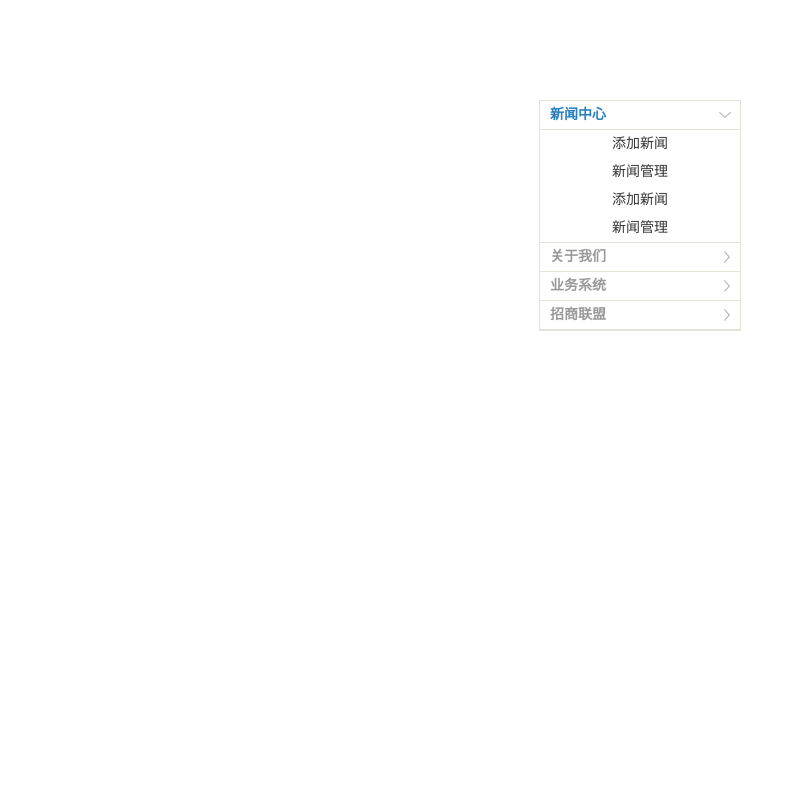
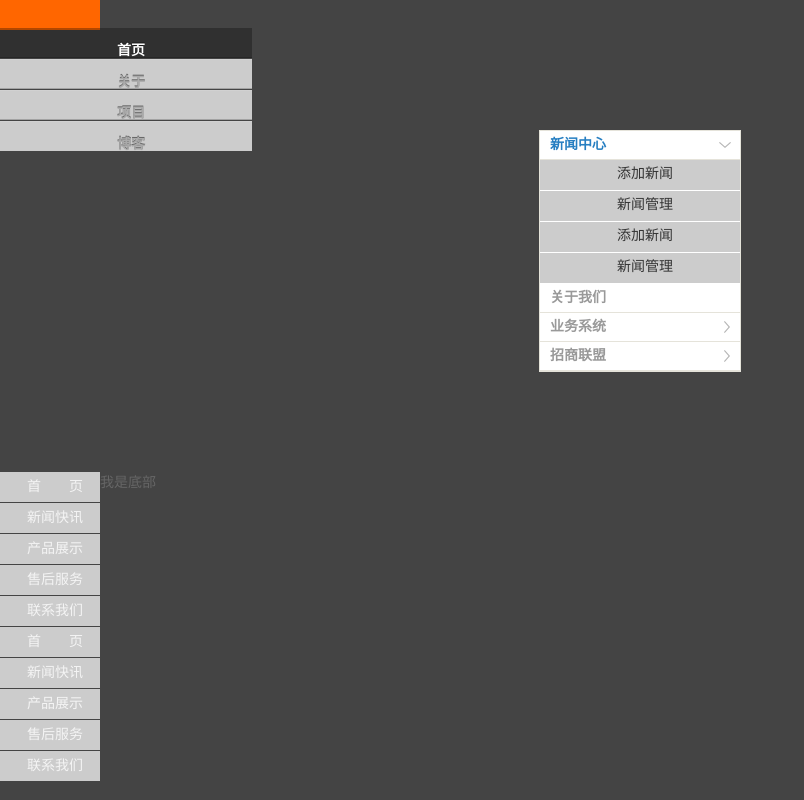
Before and after one commit to songxingguo/nav, a plain HTML site: page index.html in a window 1280 px wide. Shown: the whole page, without its empty margins (0-804 px from the left). Drawn offline with Linux system fonts and the light colour scheme; files that its build step writes are made by us from their sources.

Commit message:
添加垂直和水平导航

```diff
--- /dev/null
+++ b/css/header.css
@@ -0,0 +1,2 @@
+
+/* 头部导航 */
--- a/css/more.css
+++ b/css/more.css
@@ -4,6 +4,7 @@
     width: 200px;
     border: solid 1px #e5e3da;
     margin: 100px auto;
+    background-color: #fff;
 }
 .subNav {
     border-bottom: solid 1px #e5e3da;
--- /dev/null
+++ b/css/nav.css
@@ -0,0 +1,27 @@
+
+/* reset */
+* {
+   margin: 0;
+   padding: 0;
+   font-size: 14px;
+}
+/* reset */
+ul {
+  list-style:  none; /* 清除列表元素样式 */
+  width: 100px;
+}
+a {
+  text-decoration: none; /* 去掉 a 标签下划线 */
+  display: block; /* 将 a 标签变成块级元素 */
+  height: 30px;
+  line-height: 30px;
+  width: 100px;
+  background-color: #ccc;
+  margin-bottom: 1px;
+  /* padding-left: 10px; */
+  text-indent: 10px; /* 文本缩略 与 padding 等价但总体少了 10px*/
+}
+a:hover {
+  background-color: #f60;
+  color: fff;
+}
--- /dev/null
+++ b/css/navigation.css
@@ -0,0 +1,28 @@
+/* reset */
+* {
+   margin: 0;
+   padding: 0;
+   font-size: 14px;
+}
+/* reset */
+ul {
+  list-style:  none; /* 清除列表元素样式 */
+/*   width: 100px; */ /* 去掉 */
+}
+li {
+  float: left; /* 添加浮动 */
+}
+a {
+  text-decoration: none; /* 去掉 a 标签下划线 */
+  display: block; /* 将 a 标签变成块级元素 */
+  height: 30px;
+  line-height: 30px;
+  width: 100px;
+  background-color: #ccc;
+  margin-bottom: 1px;
+  text-align: center; /* 文本水平居中对齐 */
+}
+a:hover {
+  background-color: #f60;
+  color: fff;
+}
--- a/index.html
+++ b/index.html
@@ -3,25 +3,50 @@
 <head>
     <meta charset="utf-8">
     <title>响应式导航</title>
-    <!-- <link rel="stylesheet" type="text/css" href="./css/index.css"> -->
-    <!-- <link rel="stylesheet" type="text/css" href="./css/one.css"> -->
+    <link rel="stylesheet" type="text/css" href="./css/index.css">
+    <link rel="stylesheet" type="text/css" href="./css/one.css">
     <link rel="stylesheet" type="text/css" href="./css/more.css">
+    <link rel="stylesheet" type="text/css" href="./css/nav.css">
+    <link rel="stylesheet" type="text/css" href="./css/navigation.css">
+    <link rel="stylesheet" type="text/css" href="header.css">
     <link rel="stylesheet" type="text/css" href="./css/base.css">
     <script src="js/jquery-1.3.2.js" type="text/javascript"></script>
     <script src="js/more.js" type="text/javascript"></script>
 </head>
 <body>
-    <!-- 单层导航 -->
-<!--     <div role="navigation" id="nav" class="opened">
+
+    <article>
+        <header>
+<!--             <nav>
                 <ul>
                     <li class="active"><a href="#">首页</a></li>
-            <li><a href="#">关于</a></li>
+                    <li><a href="#">作品1</a></li>
+                    <li><a href="#">作品2</a></li>
+                    <li><a href="#">作品3</a></li>
+                    <li><a href="#">作品4</a></li>
+                </ul>
+            </nav> -->
+        </header>
+
+            <!-- 单层导航 -->
+        <nav>
+            <div role="navigation" id="nav" class="opened">
+                <ul>
+                    <li class="active"><a href="#">首页</a></li>
+                    <li><a href="#1F">关于</a></li>
                     <li><a href="#">项目</a></li>
                     <li><a href="#">博客</a></li>
                 </ul>
-    </div> -->
+            </div>
+        </nav>
+
+        <main>
+            <article>
+
+                <a name="1F"></a>
 
                 <!-- 多层导航 -->
+                <nav>
                     <div class="subNavBox">
                         <div class="subNav currentDd currentDt">
                             新闻中心
@@ -60,5 +85,43 @@
                             <li><a href="#">新闻管理</a></li>
                         </ul>
                     </div>
+                </nav>
+            </article>
+
+
+            <!-- 垂直导航 -->
+            <article>
+                <nav>
+                    <ul>
+                        <li class="active"><a href="#">首　　页</a></li>
+                        <li><a href="#">新闻快讯</a></li>
+                        <li><a href="#">产品展示</a></li>
+                        <li><a href="#">售后服务</a></li>
+                        <li><a href="#">联系我们</a></li>
+                    </ul>
+                </nav>
+            </article>
+
+
+            <!-- 水平导航 -->
+            <article>
+                <nav>
+                    <ul>
+                        <li class="active"><a href="#">首　　页</a></li>
+                        <li><a href="#">新闻快讯</a></li>
+                        <li><a href="#">产品展示</a></li>
+                        <li><a href="#">售后服务</a></li>
+                        <li><a href="#">联系我们</a></li>
+                    </ul>
+                </nav>
+            </article>
+        </main>
+    </article>
+
+    <footer>
+        我是底部
+    </footer>
+
+
 </body>
 </html>
```
Lines whose indentation alone changed are shown as unchanged.
